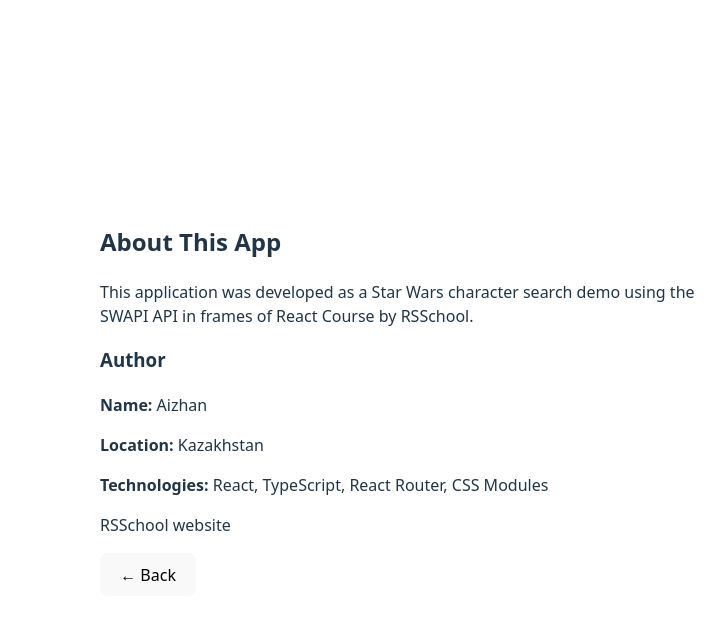
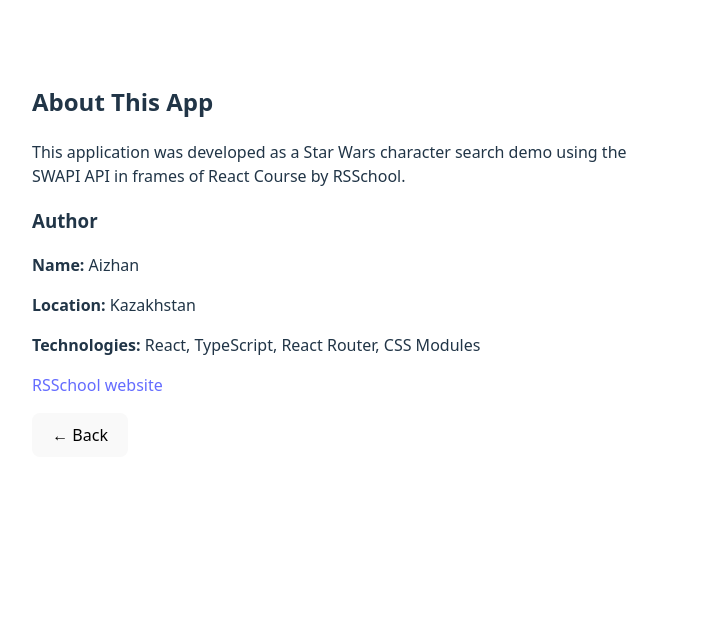
Before and after one commit to Ulistonee/rsschool-react, a React (Vite) app: page /about in a window 1280 px wide. Shown: the top 620 px of the page, without its empty margins (240-965 px from the left). Built offline with nearby package versions, Linux system fonts and the light colour scheme.

Commit message:
fix: fix design

```diff
--- a/package.json
+++ b/package.json
@@ -22,6 +22,7 @@
   "dependencies": {
     "@tailwindcss/vite": "^4.1.11",
     "@testing-library/user-event": "^14.6.1",
+    "classnames": "^2.5.1",
     "react": "^19.1.0",
     "react-dom": "^19.1.0",
     "react-router-dom": "^7.7.1"
--- a/src/App.module.css
+++ b/src/App.module.css
@@ -32,6 +32,14 @@
   color: #888;
 }
 
+.navigation {
+  padding: 2rem;
+}
+
+.navLink {
+  font-weight: bold;
+}
+
 .mainLayout {
   display: flex;
   padding: 20px;
@@ -54,9 +62,3 @@
   text-decoration: none;
   cursor: pointer;
 }
-
-a {
-  all: unset;
-  cursor: pointer;
-  color: inherit;
-}
--- a/src/App.tsx
+++ b/src/App.tsx
@@ -1,10 +1,10 @@
 import './App.module.css';
 import Search from './components/search/search.tsx';
 import Results from './components/results/results.tsx';
-import ErrorThrower from './components/error-thrower/error-thrower.tsx';
 import { Link, Outlet } from 'react-router-dom';
 import styles from './App.module.css';
 import useLocalStorage from './hooks/useLocalStorage.ts';
+import classNames from 'classnames';
 
 const App = () => {
   const [searchTerm, setSearchTerm] = useLocalStorage('search', '');
@@ -16,8 +16,11 @@ const App = () => {
   return (
     <>
       <header>
-        <nav>
-          <Link to="/about" className={styles.resetLink}>
+        <nav className={styles.navigation}>
+          <Link
+            to="/about"
+            className={classNames(styles.navLink, styles.resetLink)}
+          >
             About
           </Link>
         </nav>
@@ -31,7 +34,6 @@ const App = () => {
           <Outlet />
         </div>
       </div>
-      <ErrorThrower />
     </>
   );
 };
--- a/src/components/error-thrower/error-thrower.tsx
+++ /dev/null
@@ -1,25 +0,0 @@
-import { Component } from 'react';
-
-type Props = Record<string, never>;
-type State = { throwError: boolean };
-
-class ErrorThrower extends Component<Props, State> {
-  state: State = { throwError: false };
-
-  render() {
-    if (this.state.throwError) {
-      throw new Error('Manual error');
-    }
-
-    return (
-      <button
-        onClick={() => this.setState({ throwError: true })}
-        data-testid="error-thrower"
-      >
-        Throw Error
-      </button>
-    );
-  }
-}
-
-export default ErrorThrower;
--- a/src/components/person-details/person-details.module.css
+++ b/src/components/person-details/person-details.module.css
@@ -25,7 +25,6 @@
 }
 
 .closeButton {
-    color: white;
     border: none;
     padding: 8px 14px;
     border-radius: 6px;
--- a/src/components/search/search.module.css
+++ b/src/components/search/search.module.css
@@ -1,6 +1,7 @@
 .searchContainer {
   display: flex;
   gap: 2rem;
+  justify-content: center;
 }
 
 .searchInput {
--- a/src/index.css
+++ b/src/index.css
@@ -30,10 +30,9 @@ a:hover {
 body {
   margin: 0;
   display: flex;
-  place-items: center;
-  min-width: 320px;
+  min-width: 800px;
   min-height: 100vh;
-  justify-content: center;
+  padding-top: 2rem;
 }
 
 ul {
```
Also changed, not shown: 1 other file (tests, documents, lock files or other folders).
